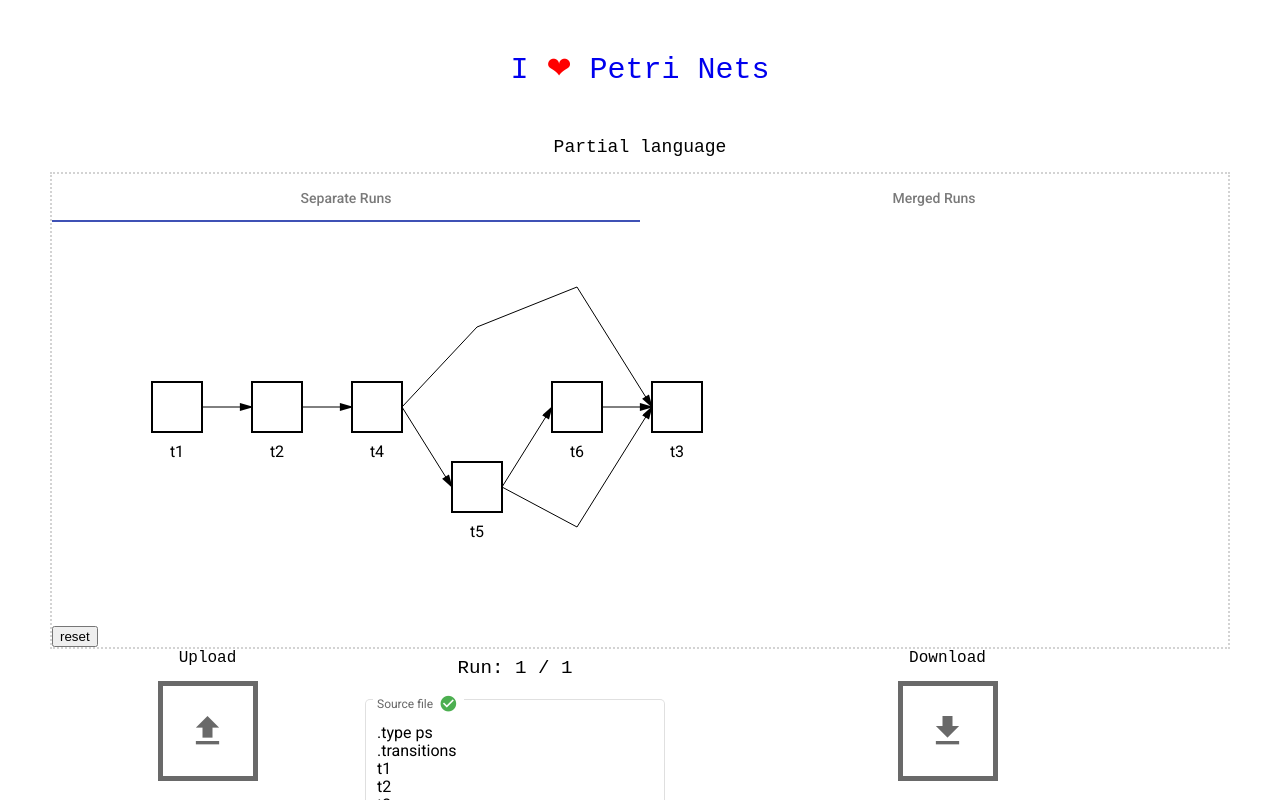
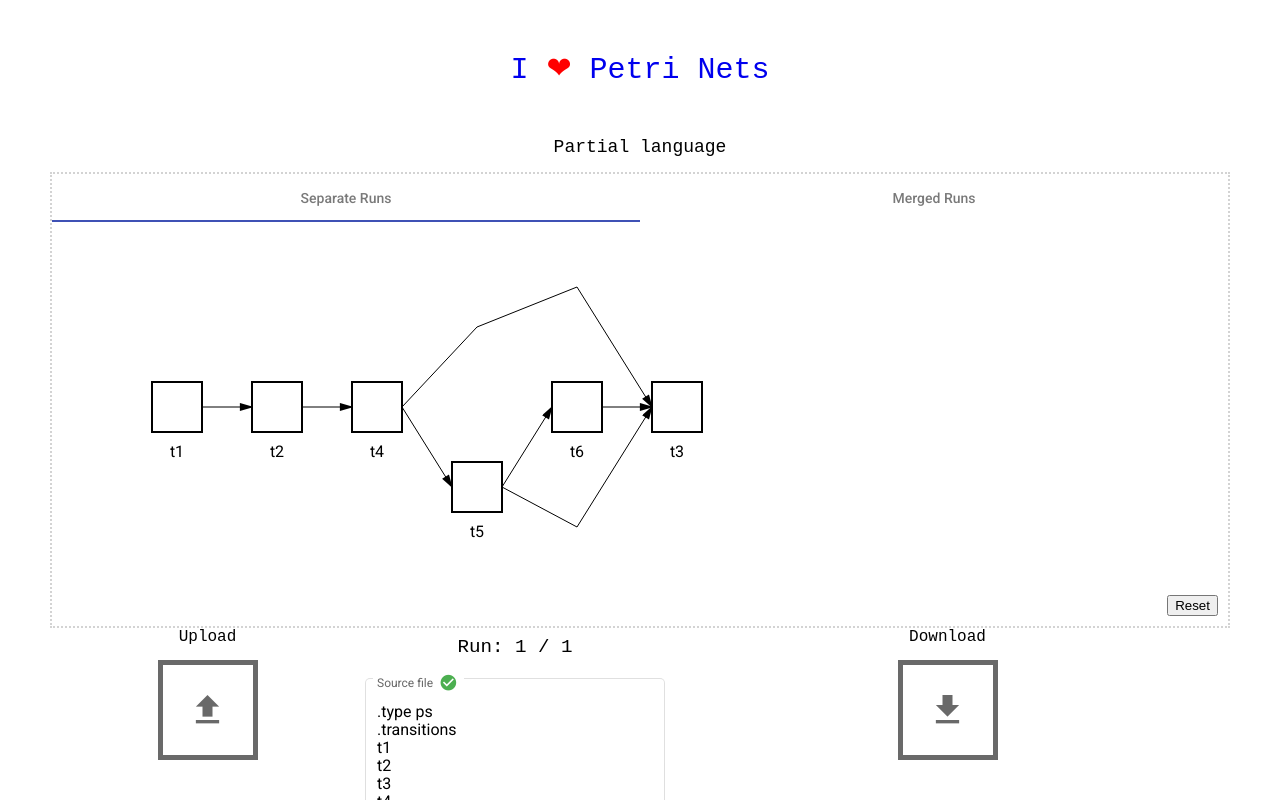
Before and after one commit to NLueg/FaPra-partielle-sprachen, an Angular app: page / in a window 1280 px wide. Shown: the top 800 px of the page. Built offline with nearby package versions, Linux system fonts and the light colour scheme.

Commit message:
change css + remove console.log

```diff
--- a/src/app/app.component.html
+++ b/src/app/app.component.html
@@ -9,7 +9,9 @@
     <mat-tab-group>
         <mat-tab label="Separate Runs">
             <app-display class="padding full-size"></app-display>
-            <button (click)="emitEventToChild()">reset</button>
+            <button (click)="emitEventToChild()" class="reset-button">
+                Reset
+            </button>
         </mat-tab>
         <mat-tab label="Merged Runs">
             <app-display-merged-run
--- a/src/app/app.component.scss
+++ b/src/app/app.component.scss
@@ -29,4 +29,10 @@
     mat-tab-group {
         border: 2px dotted lightgrey;
     }
+
+    .reset-button{
+        position: absolute;
+        right: 10px;
+        bottom: 10px;
+    }
 }
--- a/src/app/components/source-file-textarea/source-file-textarea.component.ts
+++ b/src/app/components/source-file-textarea/source-file-textarea.component.ts
@@ -185,7 +185,6 @@ export class SourceFileTextareaComponent implements OnDestroy {
         }
         this.textareaFc.setValue(newText);
         this.processSourceChange(newText);
-        console.log(newText);
     }
 
     private updateShownRun(run: Run, emitEvent = false): void {
```
